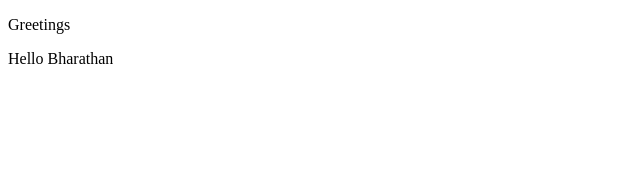
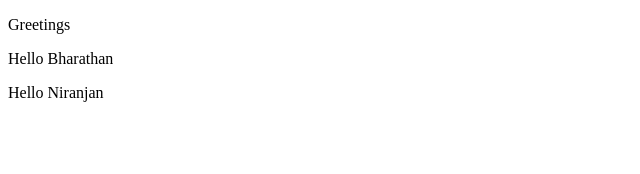
Before and after one commit to BharathanB28/ReactAppGUVI, a React (Vite) app: page / in a window 1280 px wide. Shown: the top 174 px of the page, without its empty margins (0-640 px from the left). Built offline with nearby package versions, Linux system fonts and the light colour scheme.

Commit message:
Niranjan added

```diff
--- a/src/App.jsx
+++ b/src/App.jsx
@@ -8,10 +8,12 @@ function Hello(props){
 function App() {
 
   let user1 = "Bharathan"
+  let user2 = "Niranjan"
   return(
     <div>
       <p>Greetings</p>
       <Hello userName={user1}/>
+      <Hello userName={user2}/>
 
     </div>
 
```
